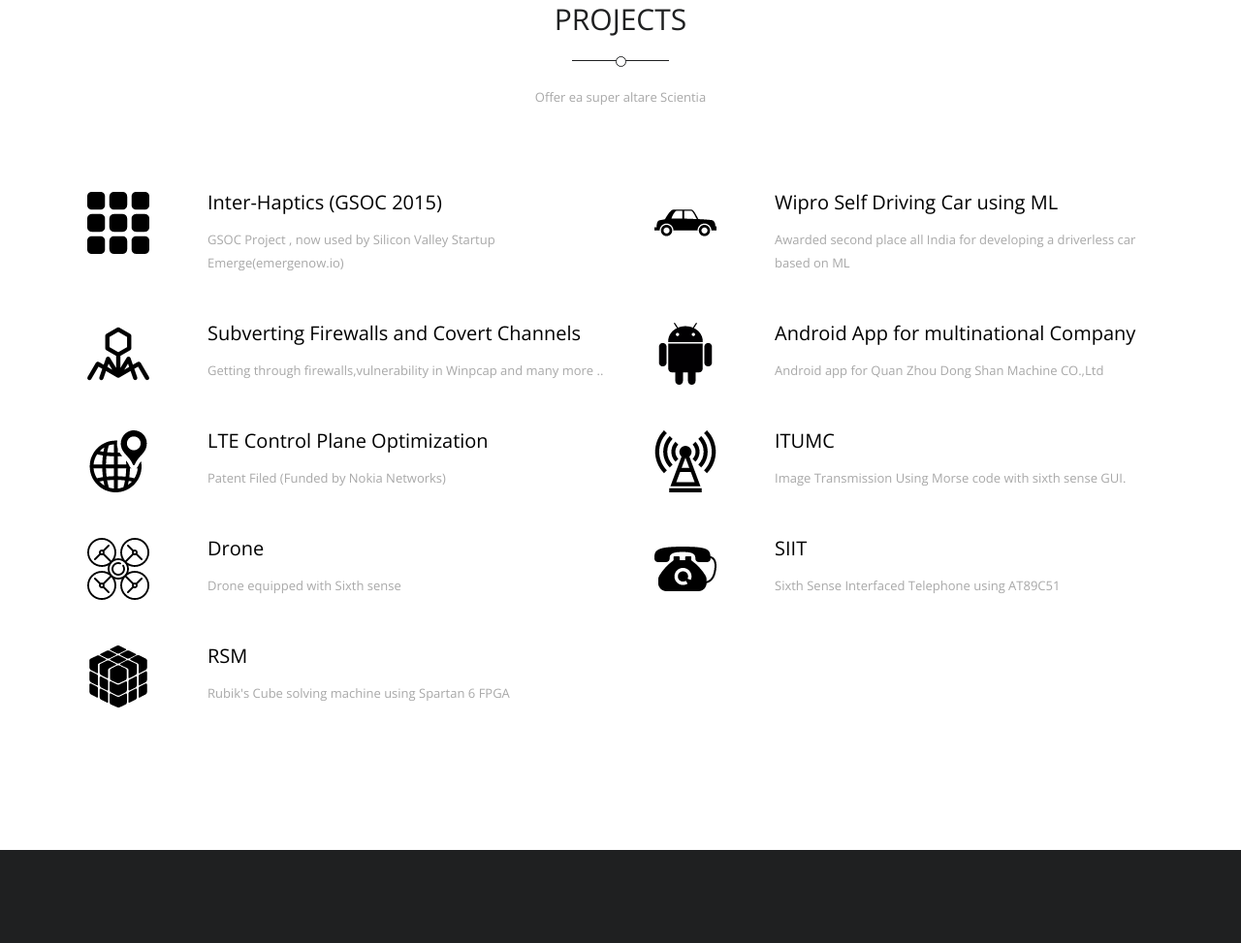
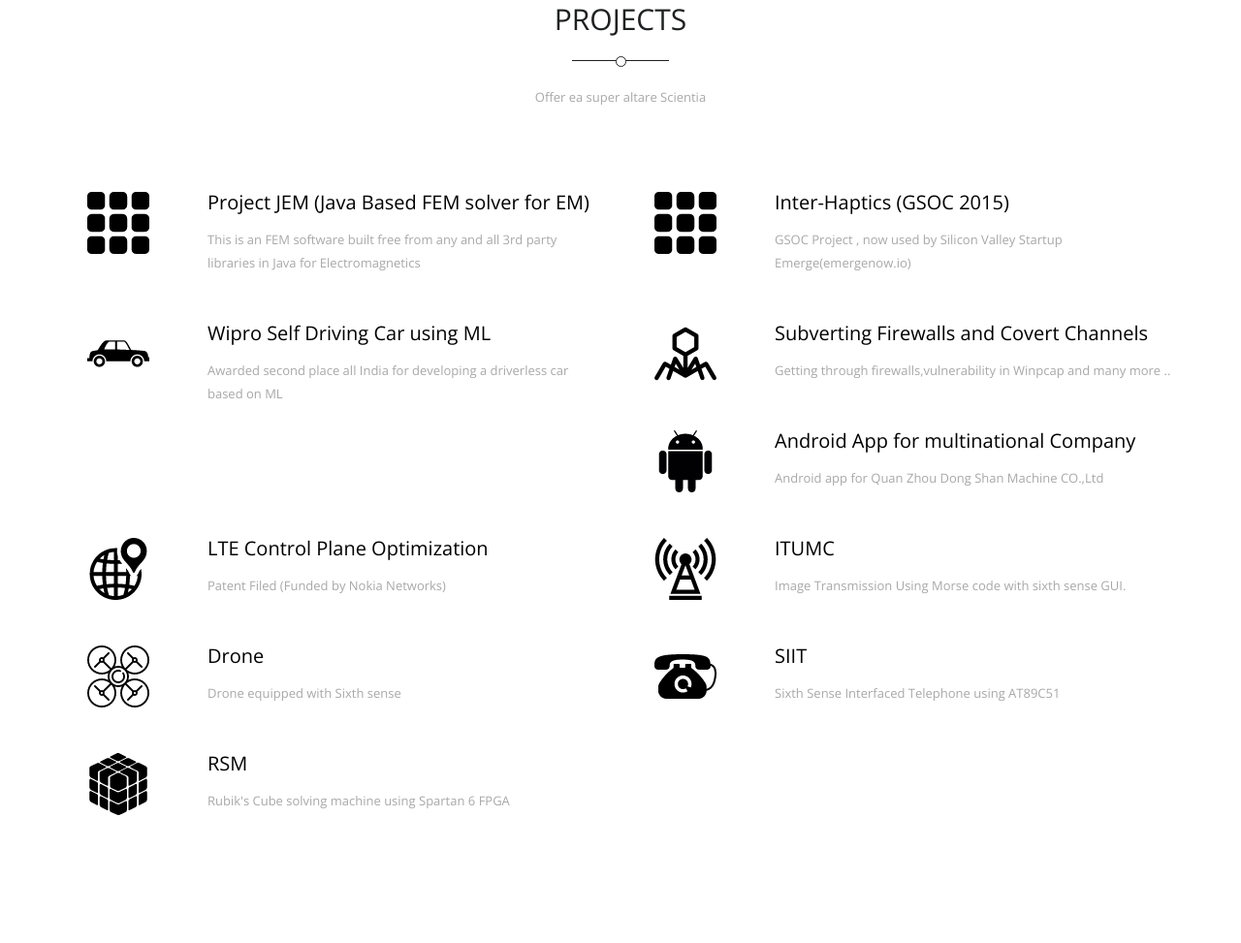
Before and after one commit to 1sand0s-adi/1sand0s-adi.github.io, a plain HTML site: page 1sand0s-adi.github/index.html in a window 1280 px wide. Shown: the part 897-1870 px from the top of the page at 97% size. Drawn offline with nearby package versions, Linux system fonts and the light colour scheme.

Commit message:
Update index.html

```diff
--- a/1sand0s-adi.github/index.html
+++ b/1sand0s-adi.github/index.html
@@ -177,7 +177,19 @@
                 </div>
                 <div class="row">
 
-                    <div class="col-md-6 col-sm-12 wow fadeInLeft" data-wow-delay="0.2s">
+	            <div class="col-md-6 col-sm-12 wow fadeInLeft" data-wow-delay="0.2s">
+                        <div class="media">
+                            <a href="https://www.youtube.com/watch?v=wvSsbYEB28g&list=PL1vWV0iEDNY59aHS9t3udrkqd8ABE7qcY" class="pull-left">
+                                <img src="img/icons/squares30.png" class="media-object" alt="Monitor">
+                            </a>
+                            <div class="media-body">
+                                <h3>Project JEM (Java Based FEM solver for EM)</h3>
+                                <p>This is an FEM software built free from any and all 3rd party libraries in Java for Electromagnetics</p>
+                            </div>
+                        </div>
+
+                    </div>
+                    <div class="col-md-6 col-sm-12 wow fadeInRight" data-wow-delay="0.2s">
                         <div class="media">
                             <a href="index-pro-inter.html" class="pull-left">
                                 <img src="img/icons/squares30.png" class="media-object" alt="Monitor">
@@ -190,7 +202,7 @@
 
                     </div>
 
-                    <div class="col-md-6 col-sm-12 wow fadeInRight" data-wow-delay="0.2s">
+                    <div class="col-md-6 col-sm-12 wow fadeInLeft" data-wow-delay="0.2s">
                         <div class="media">
                             <a href="https://github.com/1sand0s/Self_driving_car_using_ML_and_OPENCV" class="pull-left">
                                 <img src="img/icons/vintage40.png" alt="Cog">
@@ -203,7 +215,7 @@
 
                     </div>
 
-                    <div class="col-md-6 col-sm-12 wow fadeInLeft" data-wow-delay="0.2s">
+                    <div class="col-md-6 col-sm-12 wow fadeInRight" data-wow-delay="0.2s">
                         <div class="media">
                             <a href="https://github.com/1sand0s/Exploits-and-Malware/tree/master/ICMP_BACKDOOR_winpcap_exploit" class="pull-left">
                                 <img src="img/icons/virus.png" alt="Ruler">
@@ -215,7 +227,7 @@
                         </div>
                     </div>
 
-                    <div class="col-md-6 col-sm-12 wow fadeInRight" data-wow-delay="0.2s">
+                    <div class="col-md-6 col-sm-12 wow fadeInLeft" data-wow-delay="0.2s">
                         <div class="media">
                             <a href="https://github.com/1sand0s/DSC-India-App" class="pull-left">
                                 <img src="img/icons/system1.png" alt="Camera">
@@ -228,7 +240,7 @@
                     </div>
 
 
-                    <div class="col-md-6 col-sm-12 wow fadeInLeft" data-wow-delay="0.2s">
+                    <div class="col-md-6 col-sm-12 wow fadeInRight" data-wow-delay="0.2s">
                         <div class="media">
                             <a href="#" class="pull-left">
                                 <img src="img/icons/world77.png" alt="Camera">
@@ -241,7 +253,7 @@
                     </div>
 
 
-                    <div class="col-md-6 col-sm-12 wow fadeInRight" data-wow-delay="0.2s">
+                    <div class="col-md-6 col-sm-12 wow fadeInLeft" data-wow-delay="0.2s">
                         <div class="media">
                             <a href="https://github.com/1sand0s/Image-transmission-using-morse-code-through-optimized-runlength-encoding" class="pull-left">
                                 <img src="img/icons/signal34.png" alt="Camera">
@@ -254,7 +266,7 @@
                     </div>
 
 
-                    <div class="col-md-6 col-sm-12 wow fadeInLeft" data-wow-delay="0.2s">
+                    <div class="col-md-6 col-sm-12 wow fadeInRight" data-wow-delay="0.2s">
                         <div class="media">
                             <a href="https://github.com/1sand0s/Surveillance-drone-android-tablet-and-voice-controlled-" class="pull-left">
                                 <img src="img/icons/helicopter41.png" alt="Camera">
@@ -267,7 +279,7 @@
                     </div>
 
 
-                    <div class="col-md-6 col-sm-12 wow fadeInRight" data-wow-delay="0.2s">
+                    <div class="col-md-6 col-sm-12 wow fadeInLeft" data-wow-delay="0.2s">
                         <div class="media">
                             <a href="https://github.com/1sand0s/Sixth-Sense-interfaced-Telephone-based-on-8051" class="pull-left">
                                 <img src="img/icons/telephone91.png" alt="Camera">
@@ -278,7 +290,7 @@
                             </div>
                         </div>
                     </div>
-		    <div class="col-md-6 col-sm-12 wow fadeInLeft" data-wow-delay="0.2s">
+		    <div class="col-md-6 col-sm-12 wow fadeInRight" data-wow-delay="0.2s">
                         <div class="media">
                             <a href="#" class="pull-left">
                                 <img src="img/icons/game93.png" alt="Ruler">
```
